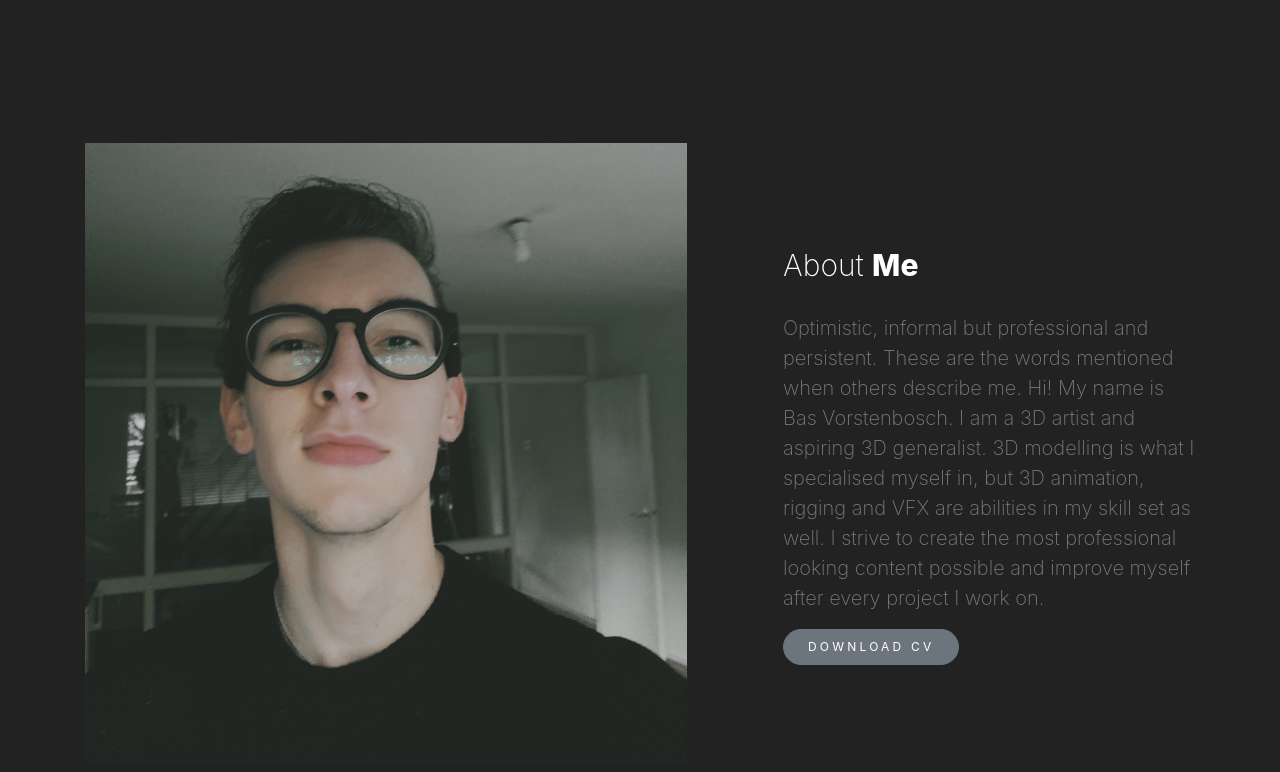
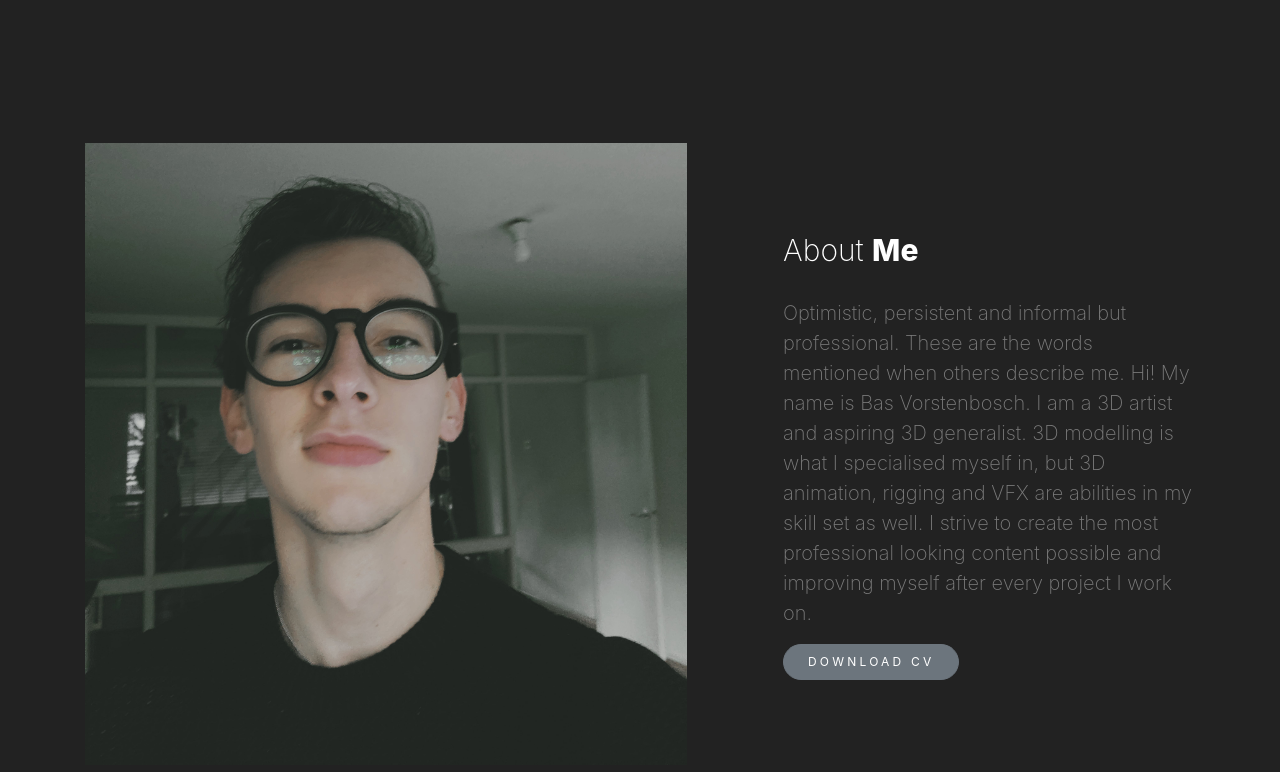
Before and after one commit to BasVorstenbosch/BasVorstenbosch.github.io, a plain HTML site: page index.html in a window 1280 px wide. Shown: the part 2235-3007 px from the top of the page. Drawn offline with nearby package versions, Linux system fonts and the light colour scheme; files whose address does not match are found by name.

Commit message:
Update index.html

```diff
--- a/index.html
+++ b/index.html
@@ -240,7 +240,7 @@
 						<h2>About <strong>Me</strong></h2>
 					</div>
 					<!-- about section paragraph -->
-					<p class="lead">Optimistic, informal but professional and persistent. These are the words mentioned when others describe me. Hi! My name is Bas Vorstenbosch. I am a 3D artist and aspiring 3D generalist. 3D modelling is what I specialised myself in, but 3D animation, rigging and VFX are abilities in my skill set as well. I strive to create the most professional looking content possible and improve myself after every project I work on.</p>
+					<p class="lead">Optimistic, persistent and informal but professional. These are the words mentioned when others describe me. Hi! My name is Bas Vorstenbosch. I am a 3D artist and aspiring 3D generalist. 3D modelling is what I specialised myself in, but 3D animation, rigging and VFX are abilities in my skill set as well. I strive to create the most professional looking content possible and improving myself after every project I work on.</p>
 					<!-- end -->
 					<p>
 						<!-- cv file -->
```
